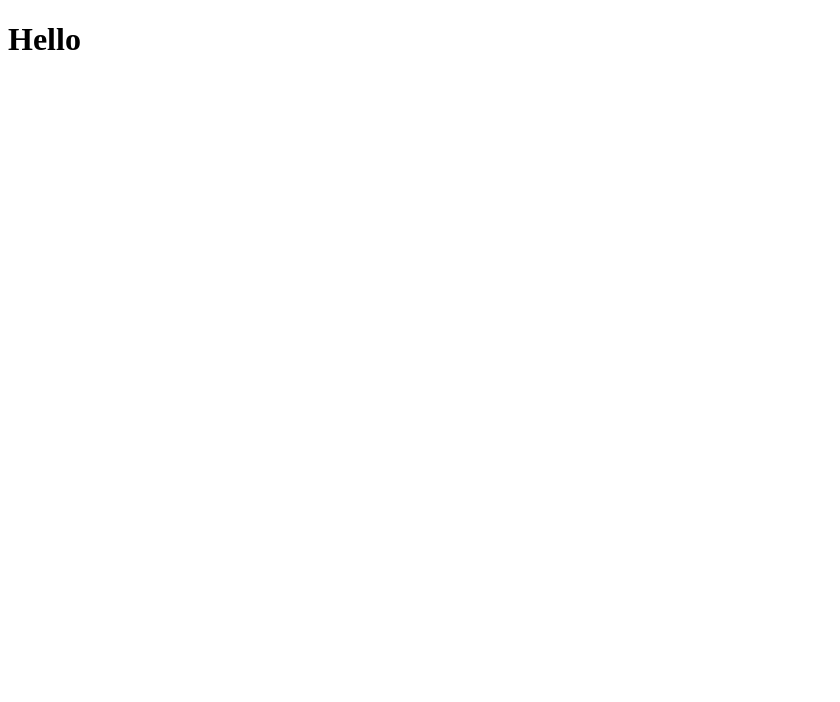
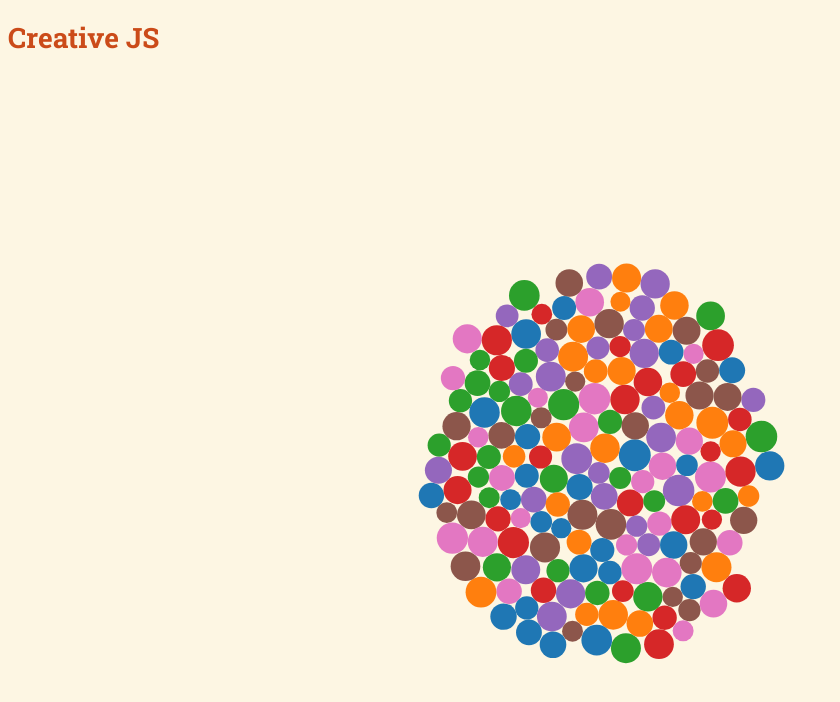
Before and after one commit to pcvenk/creative-coding, a website: page index.html in a window 1280 px wide. Shown: the whole page, without its empty margins (0-840 px from the left). Drawn offline with nearby package versions, Linux system fonts and the light colour scheme.

Commit message:
Added a particle model with collison. Gravity factor added to the model.

```diff
--- a/css/style.css
+++ b/css/style.css
@@ -0,0 +1,14 @@
+@import url(http://fonts.googleapis.com/css?family=Roboto+Slab:700|Exo+2:300,600);
+
+body {
+    background: #FDF6E3;
+    color: #475B62;
+}
+
+h1 {
+    font-family: 'Roboto Slab';
+    font-weight: 700;
+    color: #CB4B19;
+    font-size: 1.75em;
+    margin-bottom: .4em;
+}
--- a/index.html
+++ b/index.html
@@ -4,15 +4,17 @@
     <meta charset="UTF-8">
     <title>Creative JS</title>
 
-    <link rel="stylesheet" href="css/style.css" class="rel">
+    <link rel="stylesheet" href="css/style.css">
 
 </head>
 
 <body>
 
-    <H1>Hello</H1>
+    <h1>Creative JS</h1>
+    <div id="chart"></div>
 
+    <script src="//d3js.org/d3.v3.min.js"></script>
+    <script src="js/app.js"></script>
 
-    <script src="js/app.js"></script>
 </body>
 </html>
--- a/js/app.js
+++ b/js/app.js
@@ -1,11 +1,70 @@
-var app = {
+var width = window.innerWidth;
+var height = window.innerHeight;
 
-    init:function(){
+var nodes = d3.range(170).map(function() { return {radius: Math.random() * 6 + 10}; }),
+    root = nodes[0],
+    color = d3.scale.category10();
 
-        console.log('Start the app');
+root.radius = 70;
+root.fixed = true;
 
-    }
+var force = d3.layout.force()
+    .gravity(0.05)
+    .charge(function(d, i) { return i ? 0 : -1700; })
+    .nodes(nodes)
+    .size([width, height]);
 
-};
+force.start();
 
-app.init();
+var svg = d3.select("body").append("svg")
+    .attr("width", width)
+    .attr("height", height);
+
+svg.selectAll("circle")
+    .data(nodes.slice(1))
+    .enter().append("circle")
+    .attr("r", function(d) { return d.radius; })
+    .style("fill", function(d, i) { return color(i % 7); });
+
+force.on("tick", function(e) {
+    var q = d3.geom.quadtree(nodes),
+        i = 0,
+        n = nodes.length;
+
+    while (++i < n) q.visit(collide(nodes[i]));
+
+    svg.selectAll("circle")
+        .attr("cx", function(d) { return d.x; })
+        .attr("cy", function(d) { return d.y; });
+});
+
+svg.on("mousemove", function() {
+    var p1 = d3.mouse(this);
+    root.px = p1[0];
+    root.py = p1[1];
+    force.resume();
+});
+
+function collide(node) {
+    var r = node.radius + 16,
+        nx1 = node.x - r,
+        nx2 = node.x + r,
+        ny1 = node.y - r,
+        ny2 = node.y + r;
+    return function(quad, x1, y1, x2, y2) {
+        if (quad.point && (quad.point !== node)) {
+            var x = node.x - quad.point.x,
+                y = node.y - quad.point.y,
+                l = Math.sqrt(x * x + y * y),
+                r = node.radius + quad.point.radius;
+            if (l < r) {
+                l = (l - r) / l * .5;
+                node.x -= x *= l;
+                node.y -= y *= l;
+                quad.point.x += x;
+                quad.point.y += y;
+            }
+        }
+        return x1 > nx2 || x2 < nx1 || y1 > ny2 || y2 < ny1;
+    };
+}
```
